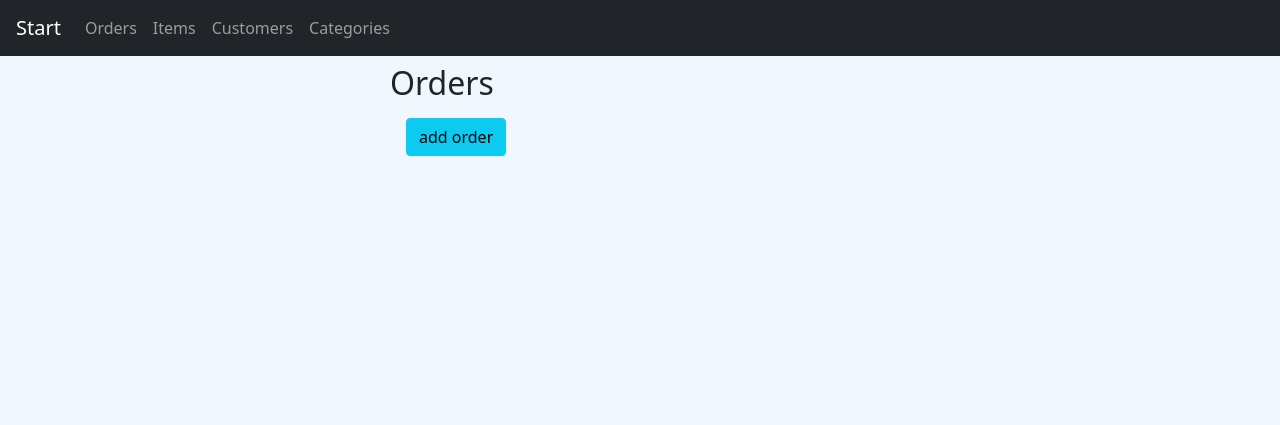
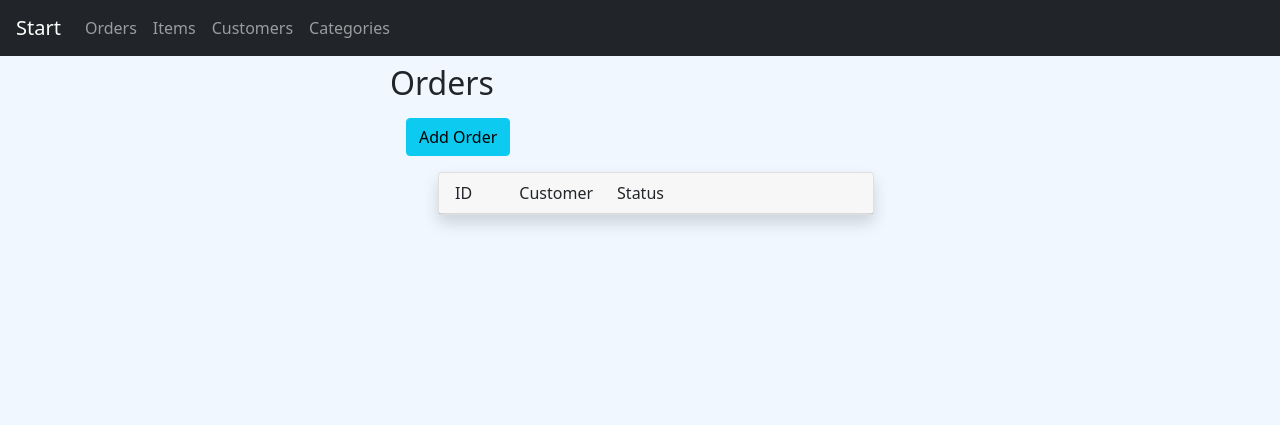
Before and after one commit to KamilKulerz/order_management, a Django app: page /orders/ in a window 1280 px wide. Shown: the top 425 px of the page. Run offline with Django 3.2, Linux system fonts and the light colour scheme; data that the repository does not hold is empty; some libraries are stand-ins or nearby versions.

Commit message:
fix layout consistency

```diff
--- a/orders_app/templates/orders_app/order_list.html
+++ b/orders_app/templates/orders_app/order_list.html
@@ -2,24 +2,73 @@
 
 {% block content %}
     <h2>Orders</h2>
+    <div class="m-3">
+
+        <a href="{% url 'orders_app:orders-add' %}" class="btn btn-info" role="button">Add Order</a>
+    </div>
     <ul>
+        <div class="card shadow m-3">
+            <div class="card-header">
+                <div class="row">
+                    <div class="col">ID</div>
+                    <div class="col">Customer</div>
+                    <div class="col">Status</div>
+                    <div class="col d-flex justify-content-end"></div>
+                    <div class="col d-flex justify-content-end"></div>
+                    <div class="col d-flex justify-content-end"></div>
+                </div>
+            </div>
+        </div>
+
         {% for order in object_list %}
         <div class="card shadow m-3">
             <div class="card-body">
-                <h5>Order ID:{{ order.id }}</h5>
-                <p>Cust ID: {{order.customer}}</p>
-                <p>Status: {{order.get_status_display}}</p>
-                <a href="{% url 'orders_app:order' order.id %}" class="btn btn-info" role="button">details</a>
-                <a href="{% url 'orders_app:orders-delete' order.id %}" class="btn btn-danger" role="button">delete</a>
+                <div class="row">
+                    <div class="col">
+                        <p>{{ order.id }}</p>
 
-                <a class="btn btn-primary" id="{{order.id}}" data-bs-toggle="collapse" href="#collapse{{order.id}}" role="button" aria-expanded="false" aria-multiselectable="true" aria-controls="collapseExample">Expand</a>
+                    </div>
+                    <div class="col">
+                        <p>{{order.customer}}</p>
+
+                    </div>
+                    <div class="col">
+                        <p>{{order.get_status_display}}</p>
+
+                    </div>
+                    <div class="col d-flex justify-content-end">
+                        <a href="{% url 'orders_app:order' order.id %}" class="btn btn-info" role="button">details</a>
+
+                    </div>
+                    <div class="col d-flex justify-content-end">
+                        <a href="{% url 'orders_app:orders-delete' order.id %}" class="btn btn-danger" role="button">delete</a>
+
+                    </div>
+                    <div class="col d-flex justify-content-end">
+
+                        <a class="btn btn-primary" id="{{order.id}}" data-bs-toggle="collapse" href="#collapse{{order.id}}" role="button" aria-expanded="false" aria-multiselectable="true" aria-controls="collapseExample">Expand</a>
+                    </div>
+                </div>
+
 
                 <div class="collapse" id="collapse{{order.id}}">
-                    <div class="card m-3 card-body">
-                        {% for ordereditem in order.ordereditem_set.all %}
-                            {% include 'orders_app/ordereditem_detail.html' %}
-                        {% endfor %}
-                    </div>
+
+
+                            <div class="card shadow mt-3">
+                                <div class="card-header">
+                                    <div class="row">
+                                        <div class="col">Name</div>
+                                        <div class="col">Price</div>
+                                        <div class="col">Category</div>
+                                        <div class="col">Unit</div>
+                                    </div>
+                                </div>
+                            </div>
+                            {% for ordereditem in order.ordereditem_set.all %}
+                                {% include 'orders_app/ordereditem_detail_list.html' %}
+                            {% endfor %}
+
+
                 </div>
 
 
@@ -29,8 +78,5 @@
 
         {% endfor %}
     </ul>
-    <div class="m-3">
 
-        <a href="{% url 'orders_app:orders-add' %}" class="btn btn-info" role="button">add order</a>
-    </div>
 {% endblock %}
```
